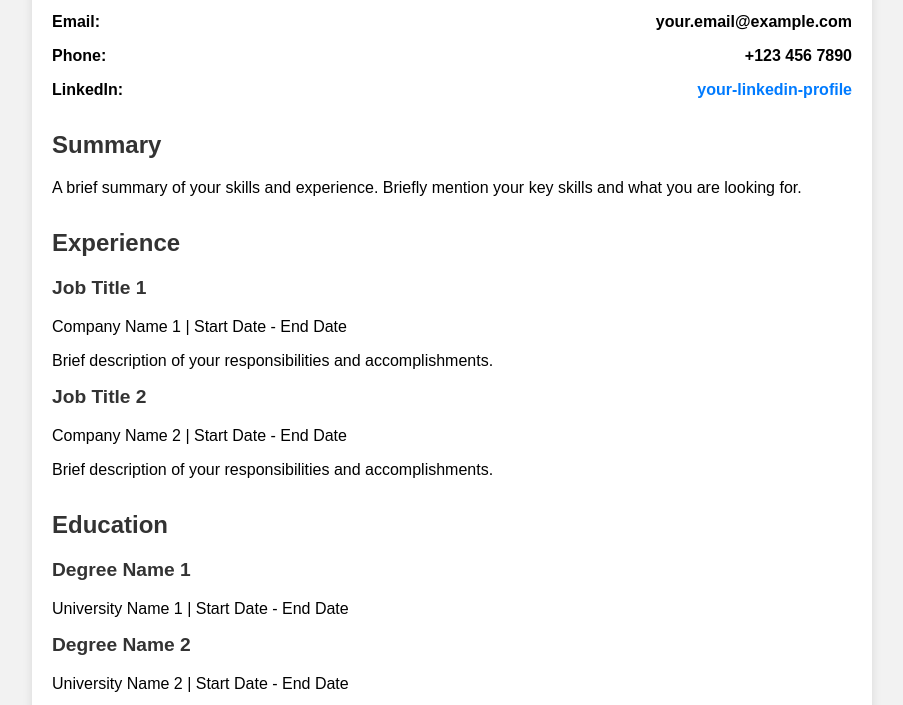
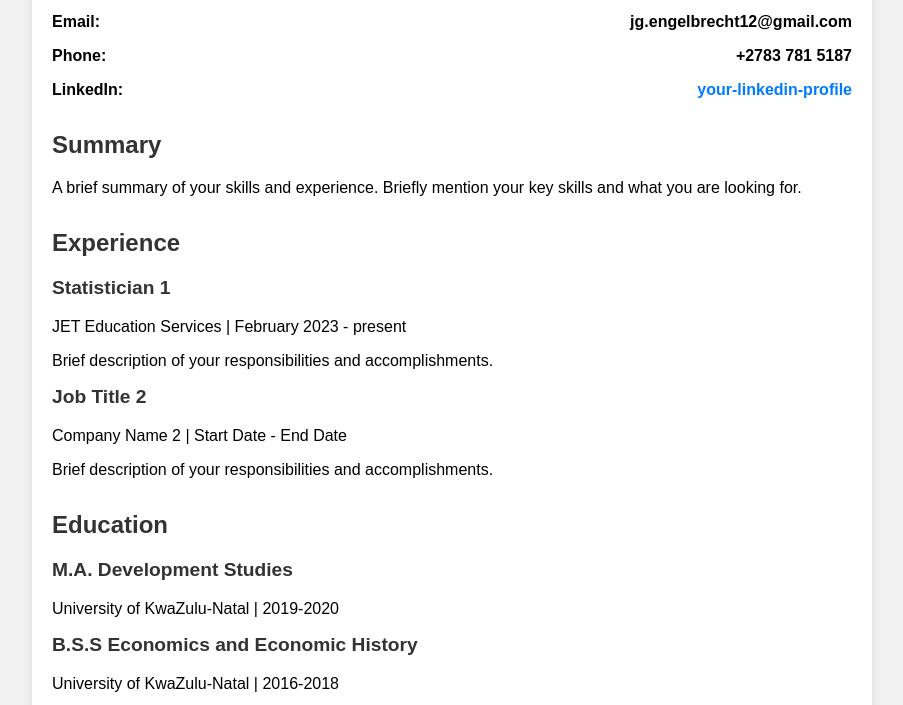
Before and after one commit to Engelbrecht-JG/Engelbrecht-JG, a plain HTML site: page index.html in a window 1280 px wide. Shown: the part 95-800 px from the top of the page, without its empty margins (188-1091 px from the left). Drawn offline with Linux system fonts and the light colour scheme.

Commit message:
Update index.html

```diff
--- a/index.html
+++ b/index.html
@@ -3,7 +3,7 @@
 <head>
     <meta charset="UTF-8">
     <meta name="viewport" content="width=device-width, initial-scale=1.0">
-    <title>Your Name - CV</title>
+    <title>Joshua Gideon Engelbrecht - Curriculum Vitae</title>
     <style>
         body {
             font-family: sans-serif;
@@ -91,11 +91,11 @@
         <h1><span id="name">Your Name</span></h1>
 
         <div class="details">
-            <span>Email:</span> <span id="email">your.email@example.com</span>
+            <span>Email:</span> <span id="email">jg.engelbrecht12@gmail.com</span>
         </div>
 
         <div class="details">
-            <span>Phone:</span> <span id="phone">+123 456 7890</span>
+            <span>Phone:</span> <span id="phone">+2783 781 5187</span>
         </div>
 
         <div class="details">
@@ -111,8 +111,8 @@
             <h2>Experience</h2>
             <ul class="list" id="experience-list">
                 <li>
-                    <h3><span id="job-title-1">Job Title 1</span></h3>
-                    <span id="company-name-1">Company Name 1</span> | <span id="dates-1">Start Date - End Date</span>
+                    <h3><span id="job-title-1">Statistician 1</span></h3>
+                    <span id="company-name-1">JET Education Services</span> | <span id="dates-1">February 2023 - present</span>
                     <p id="description-1">Brief description of your responsibilities and accomplishments.</p>
                 </li>
                 <li>
@@ -127,12 +127,12 @@
             <h2>Education</h2>
             <ul class="list" id="education-list">
                 <li>
-                    <h3><span id="degree-1">Degree Name 1</span></h3>
-                    <span id="university-1">University Name 1</span> | <span id="dates-3">Start Date - End Date</span>
+                    <h3><span id="degree-1">M.A. Development Studies</span></h3>
+                    <span id="university-1">University of KwaZulu-Natal</span> | <span id="dates-3">2019-2020</span>
                 </li>
                 <li>
-                    <h3><span id="degree-2">Degree Name 2</span></h3>
-                    <span id="university-2">University Name 2</span> | <span id="dates-4">Start Date - End Date</span>
+                    <h3><span id="degree-2">B.S.S Economics and Economic History</span></h3>
+                    <span id="university-2">University of KwaZulu-Natal</span> | <span id="dates-4">2016-2018</span>
                 </li>
             </ul>
         </div>
```
